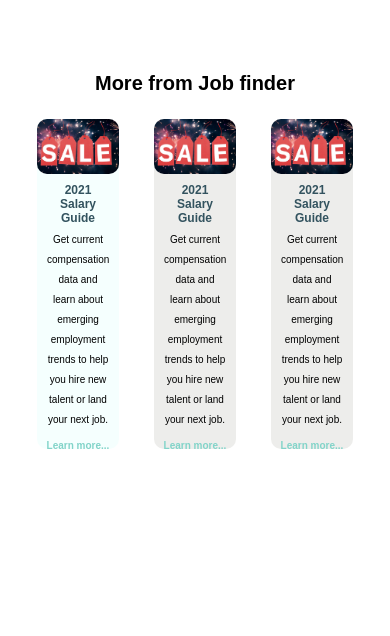
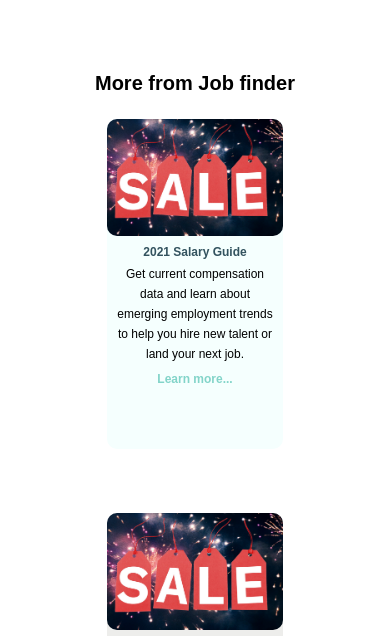
Before and after one commit to nazzy-tech/Intern_Week1_Task, a plain HTML site: page index.html in a window 390 px wide. Shown: the part 2090-2726 px from the top of the page. Drawn offline with nearby package versions, Linux system fonts and the light colour scheme.

Commit message:
Add files via upload

```diff
--- a/index.html
+++ b/index.html
@@ -186,6 +186,7 @@
             <h3>More from Job finder</h3>
         </div>
         <div class="sales">
+
             <div class="sale-1">
                 <div class="sale-image1">
                     <img src="./IMG/sale.jpg" alt="">
@@ -196,7 +197,7 @@
                 </div>
             </div>
             <div class="sale-1">
-                <div class="sale-image">
+                <div class="sale-image" id="middle">
                     <img src="./IMG/sale.jpg" alt="">
                     <h5>2021 Salary Guide</h5>
                     <p>Get current compensation data and learn about emerging employment trends to help you hire new talent or land your next job.
--- a/style.css
+++ b/style.css
@@ -443,7 +443,7 @@
     }
     /* Media Query*/
 
-    @media only screen and (max-width: 1024px) {
+    @media only screen and (max-width: 1200px) {
         .btn-menu {
             display: block;
         }
@@ -556,7 +556,7 @@
         }
         /* SALES */
         .sale-container {
-            height: 70vh;
+            height: 200vh;
             margin-top: 38rem;
         }
         .sale-container .subtitle h3 {
@@ -564,10 +564,12 @@
         }
         .sale-container .sales {
             margin-top: 1.5rem;
+            display: block;
+            justify-content: space-around;
         }
         .sale-container .sales .sale-1 .sale-image,
         .sale-container .sales .sale-1 .sale-image1 {
-            width: 70%;
+            width: 50%;
             height: 330px;
         }
         .sale-container .sales .sale-1 .sale-image h5,
@@ -578,12 +580,17 @@
         }
         .sale-container .sales .sale-1 .sale-image p,
         .sale-container .sales .sale-1 .sale-image1 p {
-            font-size: 10px;
+            font-size: 12px;
             padding: 0px 10px 5px 10px;
+        }
+        .sale-container .sales .sale-1 #middle {
+            margin-top: 4rem;
+            margin-bottom: 4rem;
         }
         .sale-container .sales .sale-1 .sale-image a,
         .sale-container .sales .sale-1 .sale-image1 a {
-            font-size: 10px;
+            font-size: 12px;
+            margin-top: -10px;
         }
         /* FOOTER */
         footer {
```
Also changed, not shown: login.css (+22 -4 lines), login.html (+1 -1 lines), IMG/check-circle-solid-24.png (added).
